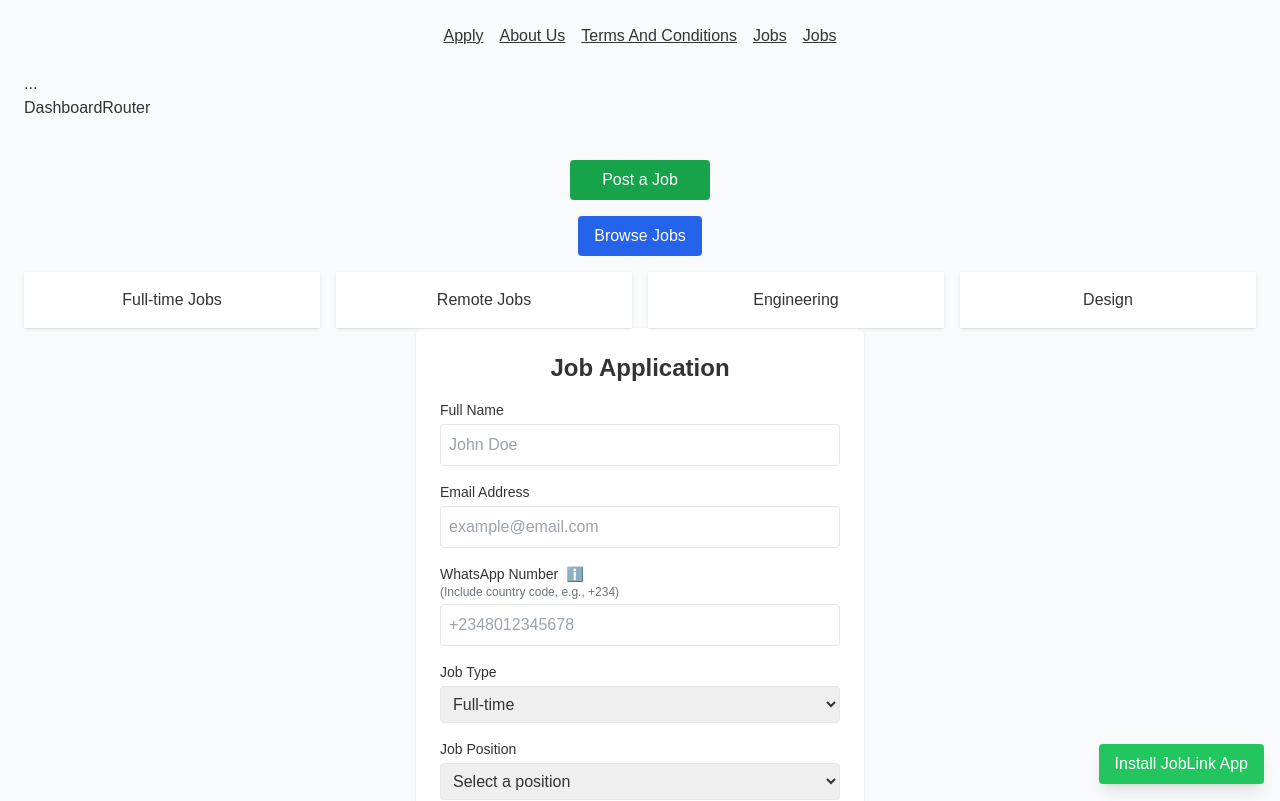
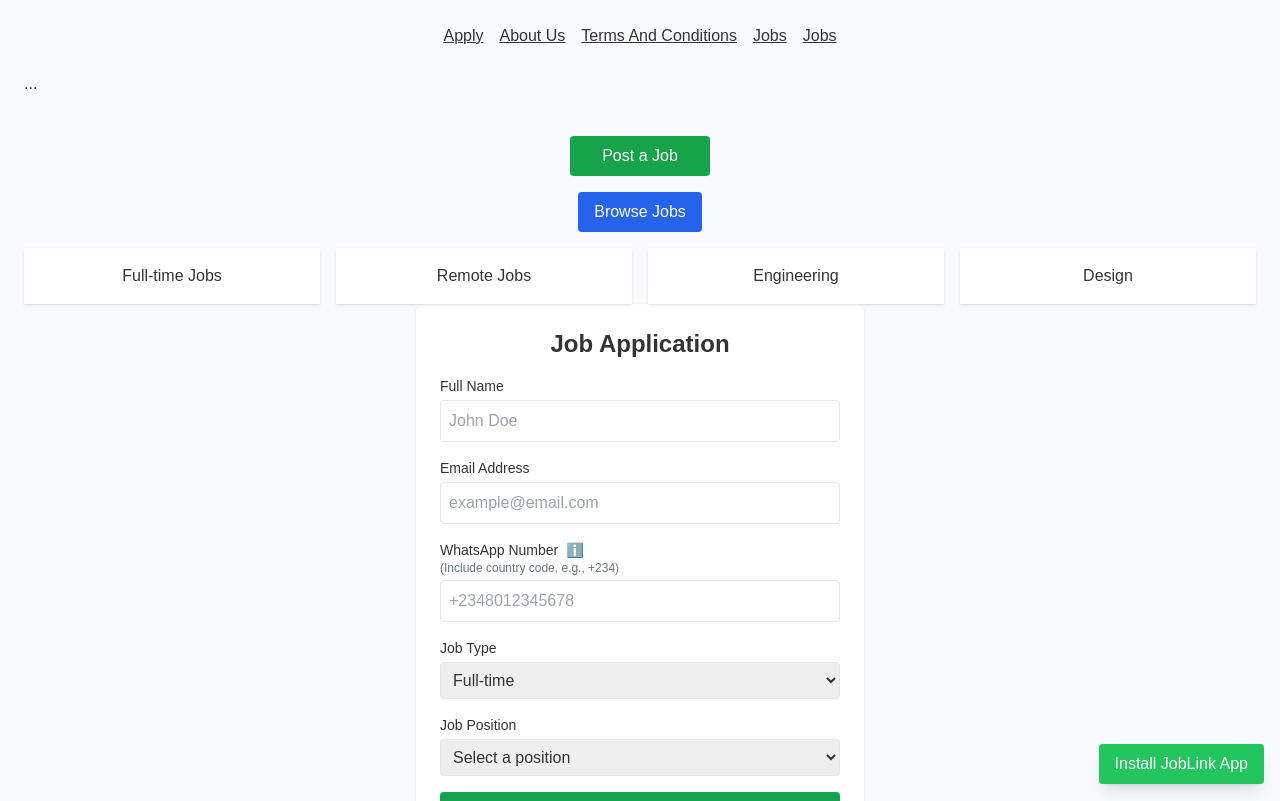
Before and after one commit to Xtosea/JobLink, a React (Create React App) app: page / in a window 1280 px wide. Shown: the top 801 px of the page. Built offline with nearby package versions, Linux system fonts and the light colour scheme.

Commit message:
Update App.jsx

```diff
--- a/src/App.jsx
+++ b/src/App.jsx
@@ -7,7 +7,7 @@ import ApplicantForm from "./pages/ApplicantForm";
 import ProofUpload from "./pages/ProofUpload";
 import HistoryPage from "./pages/History";
 import PostJob from "./pages/PostJob";
-import { DashboardRouter } from "./routes/DashboardRouter";
+//import { DashboardRouter } from "./routes/DashboardRouter";
 // Admin pages
 import ReplyPage from "./pages/ReplyPage";
 import AdminLogin from "./pages/AdminLogin";
@@ -59,7 +59,7 @@ export default function App() {
 
 <nav>...</nav>
 
-DashboardRouter
+
 
 
 <div className="max-w-4xl mx-auto w-full flex justify-center">
@@ -69,13 +69,17 @@ DashboardRouter
 {/* ================= ROUTES ================= */}
 <div className="flex-grow">
   <Routes>
+
     <Route path="/apply" element={<ApplicantForm setApplicationToken={setApplicationToken} />} />
     <Route path="/upload/:token" element={<ProofUpload />} />
+
     <Route path="/history/:token" element={<HistoryPage />} />
 
     <Route path="/reply" element={<ReplyPage />} />
     <Route path="/admin/login" element={<AdminLogin />} />
+
     <Route path="/admin/dashboard" element={<AdminDashboard />} />
+
 <Route path="/post-job" element={<PostJob />} />
  <Route path="/jobs/:id" element={<JobDetails />} />
  <Route path="/jobs" element={<Jobs />} />
@@ -84,11 +88,14 @@ DashboardRouter
     <Route path="/terms" element={<Terms />} />
 
     <Route path="/" element={<ApplicantForm setApplicationToken={setApplicationToken} />} />
+
 <Route path="/types" element={<JobTypes />} />
+
  <Route
   path="/jobs/:id/applicants"
   element={<JobApplicants />}
 />
+
 <Route path="/employer-dashboard" element={<EmployerDashboard />} />
 
 
```
